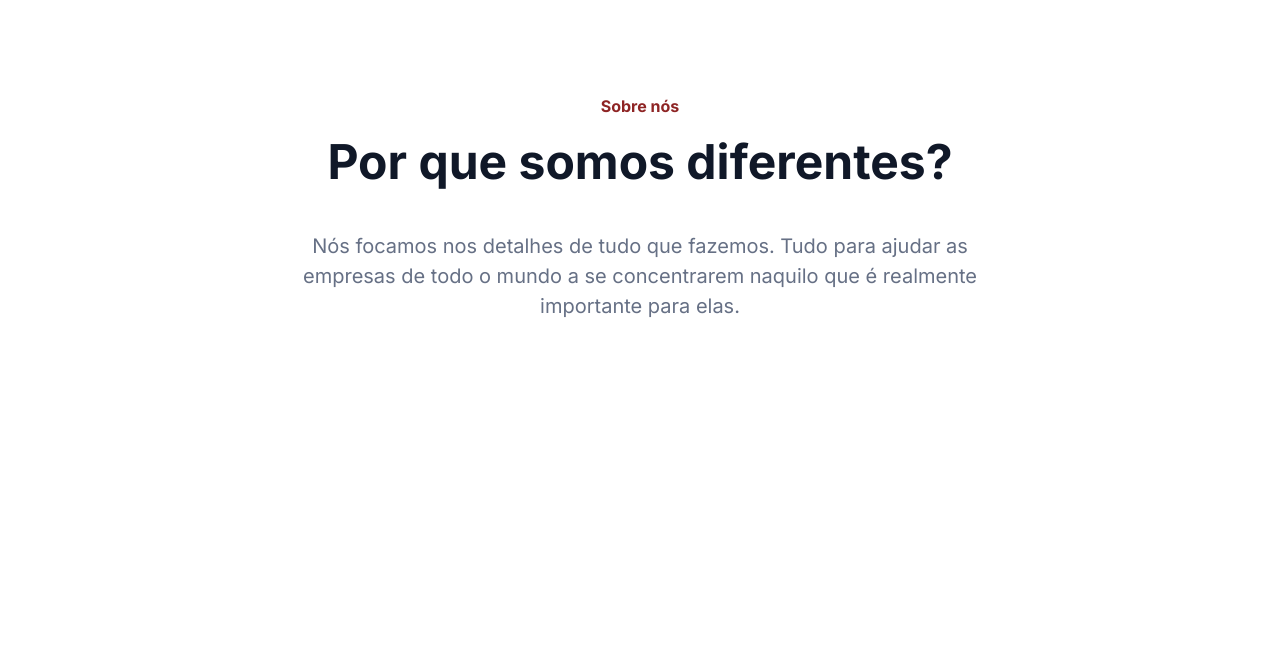
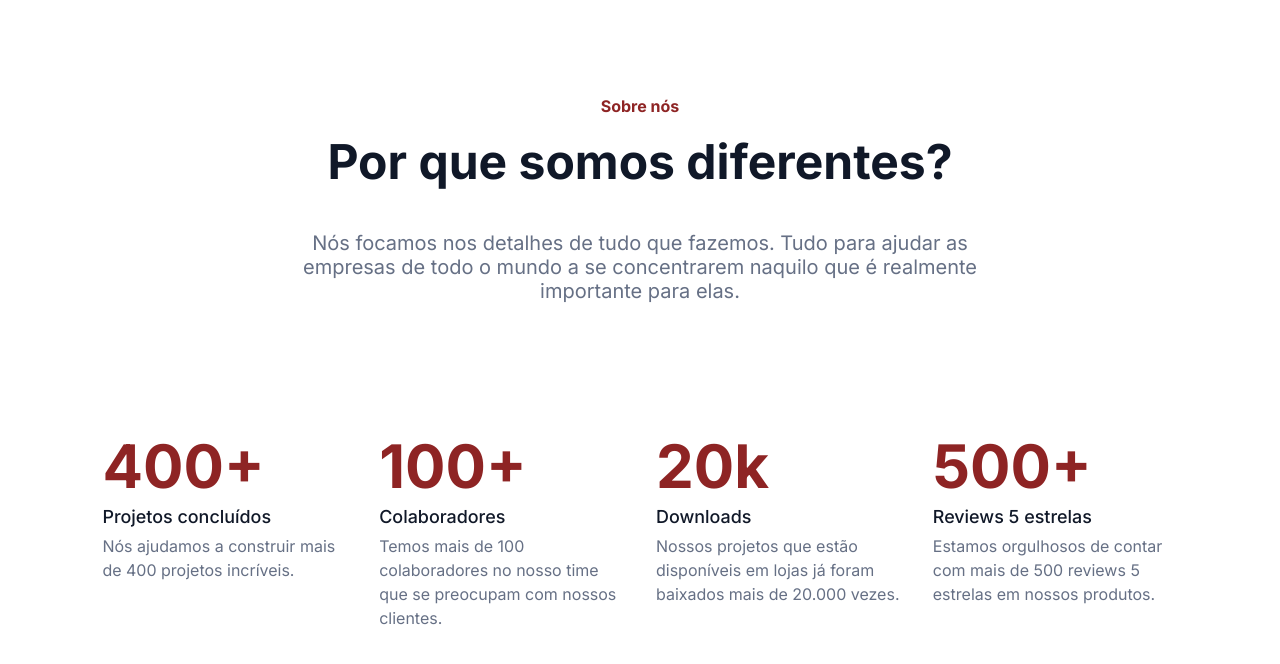
Before and after one commit to rodrigomoraesdev/website-7daysofcode-optimustech, a plain HTML site: page index.html in a window 1280 px wide. Shown: the part 74-738 px from the top of the page. Drawn offline with Linux system fonts and the light colour scheme.

Commit message:
commit Day3

```diff
--- a/index.html
+++ b/index.html
@@ -33,5 +33,35 @@
             o mundo a se concentrarem naquilo que é realmente importante para elas.</p>
     </header>
 
+    <section class="metricas">
+        <div class="metricas__projetos metricas__box">
+            <h1 class="metricas__indicador">400+</h1>
+            <h3 class="metricas__titulo">Projetos concluídos</h3>
+            <p class="metricas__texto">Nós ajudamos a construir mais de 400 projetos incríveis.</p>
+        </div>
+
+        <div class="metricas__colaboradores metricas__box">
+            <h1 class="metricas__indicador">100+</h1>
+            <h3 class="metricas__titulo">Colaboradores</h3>
+            <p class="metricas__texto">Temos mais de 100 colaboradores no nosso time que se preocupam com nossos
+                clientes.</p>
+        </div>
+
+        <div class="metricas__downloads metricas__box">
+            <h1 class="metricas__indicador">20k</h1>
+            <h3 class="metricas__titulo">Downloads</h3>
+            <p class="metricas__texto">Nossos projetos que estão disponíveis em lojas já foram baixados mais de 20.000
+                vezes.</p>
+        </div>
+
+        <div class="metricas__reviews metricas__box">
+            <h1 class="metricas__indicador">500+</h1>
+            <h3 class="metricas__titulo">Reviews 5 estrelas</h3>
+            <p class="metricas__texto">Estamos orgulhosos de contar com mais de 500 reviews 5 estrelas em nossos
+                produtos.</p>
+        </div>
+    </section>
+
 </body>
+
 </html>
--- a/styles/components/header.css
+++ b/styles/components/header.css
@@ -1,7 +1,6 @@
 header {
     display: flex;
     flex-direction: column;
-    font-family: var(--font-principal);
     background-color: var(--color-white);
     text-align: center;
 }
@@ -21,7 +20,6 @@ header {
 
 .cabecalho__paragrafo {
     font-size: 1.25em;
-    line-height: 1.5;
+    line-height: 1.5rem;
     margin: 2.25em 22% 6.68em 22%;
-
 }
--- /dev/null
+++ b/styles/components/metrics.css
@@ -0,0 +1,29 @@
+.metricas {
+    display: flex;
+    justify-content: space-around;
+    margin: 0 8%;
+    gap: 2rem;
+}
+
+.metricas__box {
+    width: 50%;
+}
+
+.metricas__indicador {
+    color: var(--color-red);
+    font-weight: 600;
+    font-size: 3.75rem;
+    margin-bottom: 0.75rem;
+
+}
+
+.metricas__titulo {
+    color: var(--color-darkblue);
+    font-weight: 500;
+    font-size: 1.12rem;
+    margin-bottom: 0.5rem
+}
+
+.metricas__texto {
+    line-height: 1.5rem;
+}
--- a/styles/components/nav.css
+++ b/styles/components/nav.css
@@ -2,8 +2,6 @@ nav {
   display: flex;
   justify-content: space-around;
   background-color: var(--color-white);
-  font-family: var(--font-principal);
-  color: var(--color-blue);
   font-weight: 500;
   align-items: center;
   padding: 1.12rem 0;
--- a/styles/style.css
+++ b/styles/style.css
@@ -1,6 +1,7 @@
 @import url("/styles/reset.css");
 @import url("/styles/components/nav.css");
 @import url("/styles/components/header.css");
+@import url("/styles/components/metrics.css");
 @import url('https://fonts.googleapis.com/css2?family=Inter:wght@400;500;700&display=swap');
 
 :root {
@@ -15,6 +16,7 @@
 body {
     width: 100%;
     height: 100vh;
+    font-family: var(--font-principal);
     color: var(--color-blue);
     font-size: 1em;
     font-weight: 400;
```
